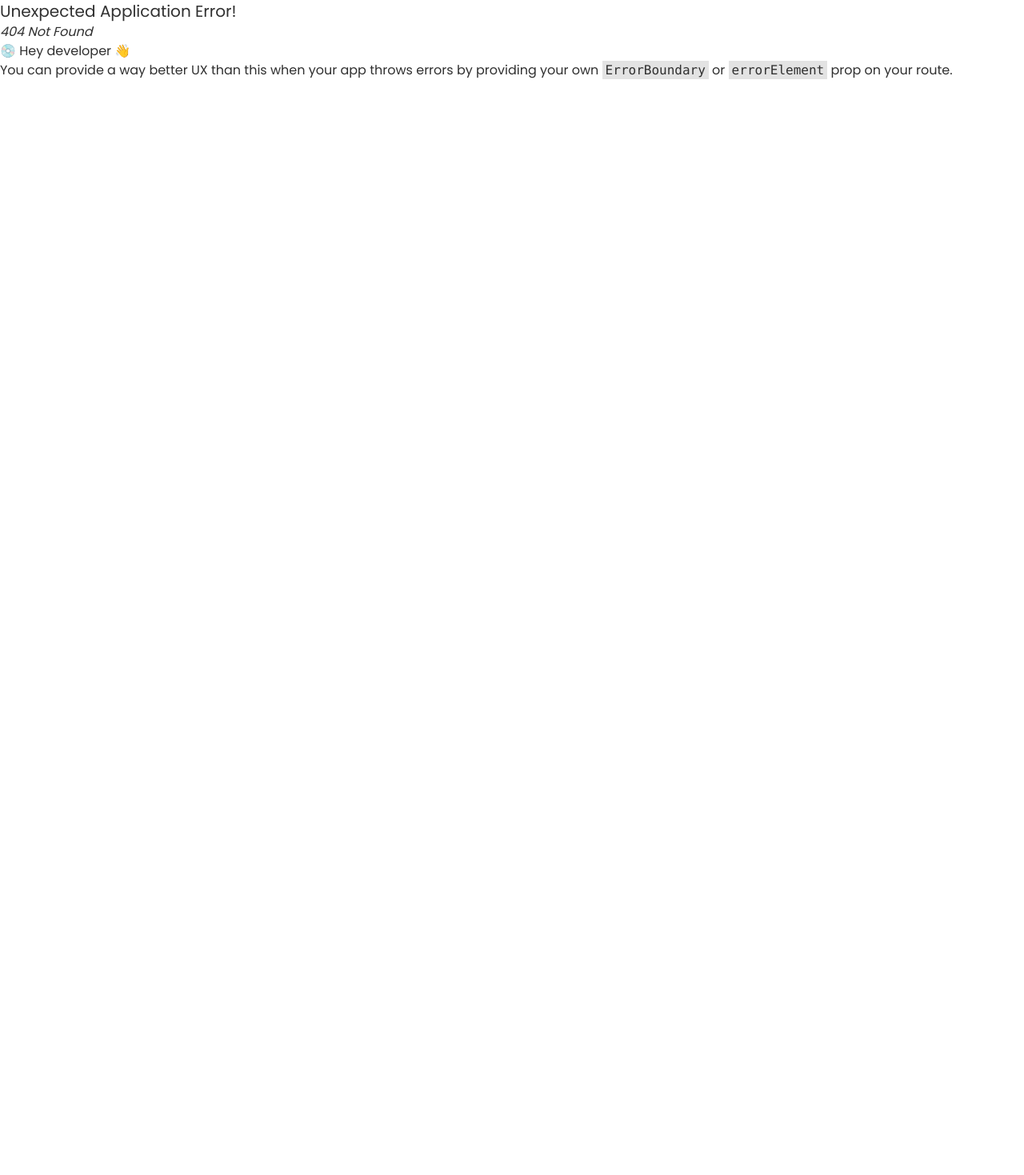
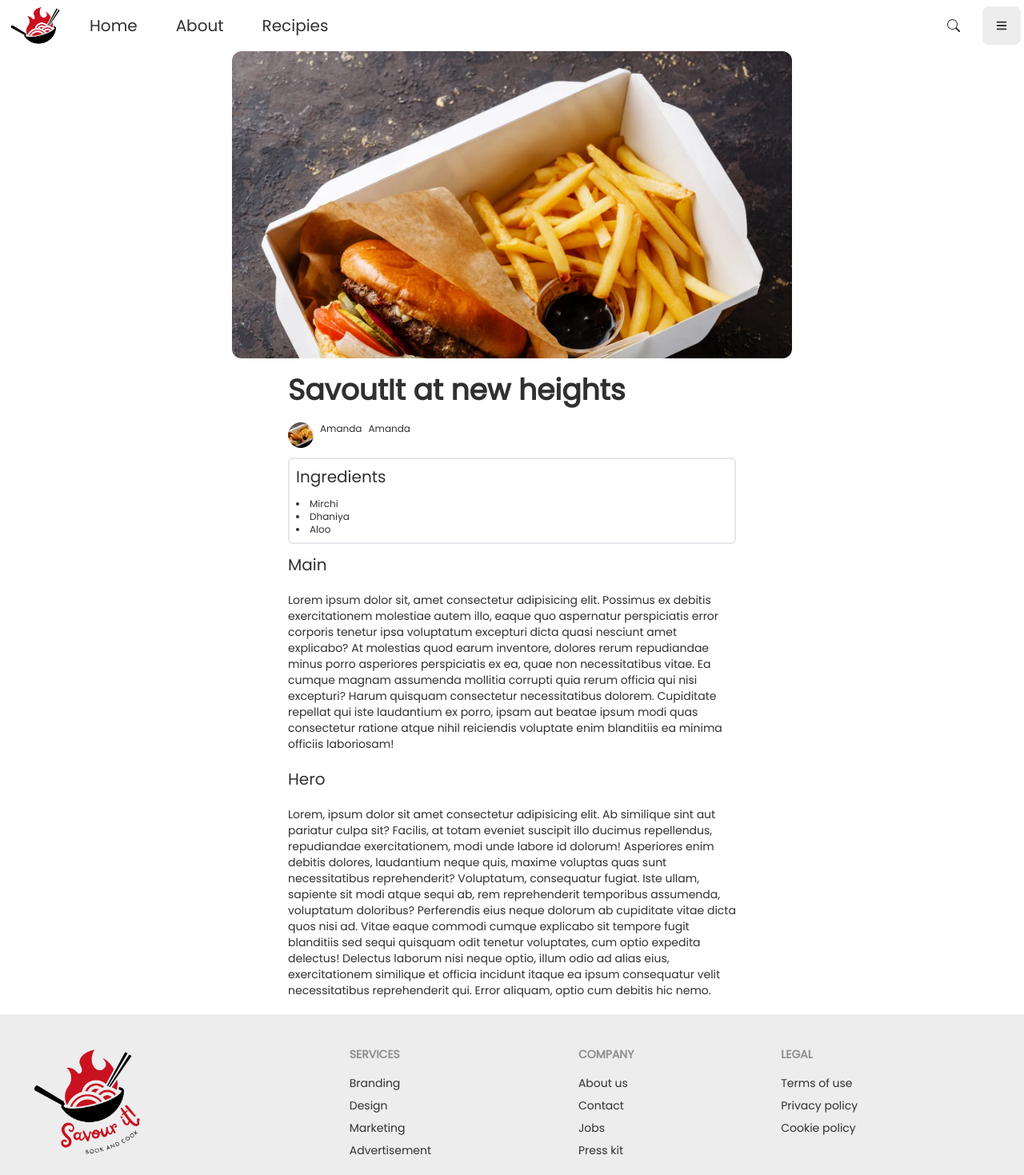
Before and after one commit to AmanNegi/SavourIt, a React (Vite) app in the folder src/frontend/: page /blogDetail in a window 1280 px wide. Before the commit this address had no page. Shown: the top 1469 px of the page at 80% size. Before the commit the page ends 800 px from the top, so only its background shows below. Built offline with nearby package versions, Linux system fonts and the light colour scheme.

Commit message:
chore: add blog detail

```diff
--- a/src/frontend/src/main.jsx
+++ b/src/frontend/src/main.jsx
@@ -3,6 +3,7 @@ import "./index.css";
 import { createBrowserRouter, RouterProvider } from "react-router-dom";
 import LandingPage from "./pages/LandingPage/LandingPage.jsx";
 import BlogPage from "./pages/BlogPage/BlogPage.jsx";
+import BlogDetailPage from "./pages/BlogDetailPage/BlogDetailPage.jsx";
 
 const router = createBrowserRouter([
   {
@@ -12,6 +13,10 @@ const router = createBrowserRouter([
   {
     path: "/blog",
     element: <BlogPage />,
+  },
+  {
+    path: "/blogDetail",
+    element: <BlogDetailPage />
   }
 ]);
 
--- a/src/frontend/src/nav.jsx
+++ b/src/frontend/src/nav.jsx
@@ -2,6 +2,7 @@ import logo from "./assets/logo.png";
 import PropTypes from 'prop-types'; // ES6
 import { BsSearch } from "react-icons/bs";
 import { FaBars } from "react-icons/fa";
+import { useNavigate } from "react-router-dom";
 
 
 export function Nav() {
@@ -10,9 +11,9 @@ export function Nav() {
       <div className="flex flex-row h-[8vh] bg-base-100 items-center">
         <img src={logo} className="w-[8vh] h-[8vh] mx-3" alt="" />
 
-        <NavBarItem name="Home" />
-        <NavBarItem name="About" />
-        <NavBarItem name="Recipies" />
+        <NavBarItem name="Home" path="/" />
+        <NavBarItem name="About" path="/" />
+        <NavBarItem name="Recipies" path="/blog" />
 
         <div className="flex-1"></div>
         <div className="flex items-center justify-center h-[8vh] px-6 hover:bg-gray-200">
@@ -26,65 +27,20 @@ export function Nav() {
             <li><a>Login</a></li>
           </ul>
         </div>
-
-        {/* <NavBarItem name="Search" /> */}
-
-        {/* <div className="flex space-x-10">
-          <a className="text-xl normal-case btn btn-ghost">Home</a>
-          <a className="text-xl normal-case btn btn-ghost">About</a>
-          <a className="text-xl normal-case btn btn-ghost">Blog</a>
-        </div>
-        <div className=" flex justify-end w-[100%]">
-          <div>
-            <div className="dropdown dropdown-end">
-              <label tabIndex={0} className="btn btn-ghost btn-circle">
-                <div className="indicator">
-                  <svg
-                    xmlns="http://www.w3.org/2000/svg"
-                    className="w-5 h-5"
-                    fill="none"
-                    viewBox="0 0 24 24"
-                    stroke="currentColor"
-                  >
-                    <path
-                      strokeLinecap="round"
-                      strokeLinejoin="round"
-                      strokeWidth="2"
-                      d="M3 3h2l.4 2M7 13h10l4-8H5.4M7 13L5.4 5M7 13l-2.293 2.293c-.63.63-.184 1.707.707 1.707H17m0 0a2 2 0 100 4 2 2 0 000-4zm-8 2a2 2 0 11-4 0 2 2 0 014 0z"
-                    />
-                  </svg>
-                  <span className="badge badge-sm indicator-item">8</span>
-                </div>
-              </label>
-            </div>
-            <div className="dropdown dropdown-end">
-              <label tabIndex={0} className="btn btn-ghost btn-circle avatar">
-                <div className="w-10 rounded-full">
-                  <img src={logo} alt="" />
-                </div>
-              </label>
-              <ul
-                tabIndex={0}
-                className="menu menu-sm dropdown-content mt-3 z-[1] p-2 shadow bg-base-100 rounded-box w-52"
-              >
-                <li>
-                  <a>Logout</a>
-                </li>
-              </ul>
-            </div>
-          </div>
-        </div> */}
       </div >
     </>
   );
 }
 
 
-function NavBarItem({ name }) {
-  console.log(name);
+function NavBarItem({ name, path }) {
+
+  const navigate = useNavigate();
   return (
     <>
-      <div className="flex items-center justify-center h-[8vh] px-6 hover:bg-gray-200">
+      <div onClick={() => {
+        navigate(path);
+      }} className="cursor-pointer flex items-center justify-center h-[8vh] px-6 hover:bg-gray-200">
         <h2 >{name}</h2>
       </div>
     </>
@@ -93,4 +49,5 @@ function NavBarItem({ name }) {
 
 NavBarItem.propTypes = {
   name: PropTypes.string.isRequired,
+  path: PropTypes.string.isRequired,
 };
--- /dev/null
+++ b/src/frontend/src/pages/BlogDetailPage/BlogDetailPage.jsx
@@ -0,0 +1,70 @@
+import BlogImg from "../../assets/Hamburger-and-french-fries-paper-box.webp";
+import Footer from "../../components/Footer";
+import { Nav } from "../../nav";
+
+const BlogDetailsPage = () => {
+  return (
+    <>
+      <Nav />
+      <div className=" object-cover mx-auto max-w-[700px] h-96 rounded-xl overflow-hidden">
+        <img src={BlogImg} alt="image" />
+      </div>
+      <div className="w-[35rem] mx-auto text-left">
+        <h1 className="py-2 my-3">SavoutIt at new heights</h1>
+      </div>
+      <div className="w-[35rem] mx-auto rounded-md flex flex-col items-start">
+        <div className="avatar">
+          <div className="w-8 rounded-full">
+            <img src={BlogImg} />
+          </div>
+          <p className="pl-2 text-xs">Amanda</p>
+          <p className="pl-2 text-xs">Amanda</p>
+        </div>
+      </div>
+      <div className="w-[35rem] mx-auto border-2 rounded-md flex flex-col items-start p-2 my-3 text-xs">
+        <h2 className="mb-3">Ingredients</h2>
+        <ul className="list-disc list-inside">
+          <li>Mirchi</li>
+          <li>Dhaniya</li>
+          <li>Aloo</li>
+        </ul>
+      </div>
+      <div className="w-[35rem] mx-auto text-left text-sm">
+        <h2>Main</h2>
+        <p className="my-5">
+          Lorem ipsum dolor sit, amet consectetur adipisicing elit. Possimus ex
+          debitis exercitationem molestiae autem illo, eaque quo aspernatur
+          perspiciatis error corporis tenetur ipsa voluptatum excepturi dicta
+          quasi nesciunt amet explicabo? At molestias quod earum inventore,
+          dolores rerum repudiandae minus porro asperiores perspiciatis ex ea,
+          quae non necessitatibus vitae. Ea cumque magnam assumenda mollitia
+          corrupti quia rerum officia qui nisi excepturi? Harum quisquam
+          consectetur necessitatibus dolorem. Cupiditate repellat qui iste
+          laudantium ex porro, ipsam aut beatae ipsum modi quas consectetur
+          ratione atque nihil reiciendis voluptate enim blanditiis ea minima
+          officiis laboriosam!
+        </p>
+        <h2>Hero</h2>
+        <p className="my-5">
+          Lorem, ipsum dolor sit amet consectetur adipisicing elit. Ab similique
+          sint aut pariatur culpa sit? Facilis, at totam eveniet suscipit illo
+          ducimus repellendus, repudiandae exercitationem, modi unde labore id
+          dolorum! Asperiores enim debitis dolores, laudantium neque quis,
+          maxime voluptas quas sunt necessitatibus reprehenderit? Voluptatum,
+          consequatur fugiat. Iste ullam, sapiente sit modi atque sequi ab, rem
+          reprehenderit temporibus assumenda, voluptatum doloribus? Perferendis
+          eius neque dolorum ab cupiditate vitae dicta quos nisi ad. Vitae eaque
+          commodi cumque explicabo sit tempore fugit blanditiis sed sequi
+          quisquam odit tenetur voluptates, cum optio expedita delectus!
+          Delectus laborum nisi neque optio, illum odio ad alias eius,
+          exercitationem similique et officia incidunt itaque ea ipsum
+          consequatur velit necessitatibus reprehenderit qui. Error aliquam,
+          optio cum debitis hic nemo.
+        </p>
+      </div>
+      <Footer />
+    </>
+  );
+};
+
+export default BlogDetailsPage;
--- a/src/frontend/src/pages/BlogPage/BlogPage.jsx
+++ b/src/frontend/src/pages/BlogPage/BlogPage.jsx
@@ -1,69 +1,33 @@
-import BlogImg from "../../assets/Hamburger-and-french-fries-paper-box.webp";
 import Footer from "../../components/Footer";
 import { Nav } from "../../nav";
-const BlogPage = () => {
-  return (
-      <>
-      <Nav />
-      <div className=" object-cover mx-auto max-w-[700px] h-96 rounded-xl overflow-hidden">
-        <img src={BlogImg} alt="image" />
-      </div>
-      <div className="w-[35rem] mx-auto text-left">
-        <h1 className="py-2 my-3">SavoutIt at new heights</h1>
-      </div>
-      <div className="w-[35rem] mx-auto rounded-md flex flex-col items-start">
-        <div className="avatar">
-          <div className="w-8 rounded-full">
-            <img src={BlogImg} />
-          </div>
-          <p className="pl-2 text-xs">Amanda</p>
-          <p className="pl-2 text-xs">Amanda</p>
-        </div>
-      </div>
-      <div className="w-[35rem] mx-auto border-2 rounded-md flex flex-col items-start p-2 my-3 text-xs">
-        <h2 className="mb-3">Ingredients</h2>
-        <ul className="list-disc list-inside">
-          <li>Mirchi</li>
-          <li>Dhaniya</li>
-          <li>Aloo</li>
-        </ul>
-      </div>
-      <div className="w-[35rem] mx-auto text-left text-sm">
-        <h2>Main</h2>
-        <p className="my-5">
-          Lorem ipsum dolor sit, amet consectetur adipisicing elit. Possimus ex
-          debitis exercitationem molestiae autem illo, eaque quo aspernatur
-          perspiciatis error corporis tenetur ipsa voluptatum excepturi dicta
-          quasi nesciunt amet explicabo? At molestias quod earum inventore,
-          dolores rerum repudiandae minus porro asperiores perspiciatis ex ea,
-          quae non necessitatibus vitae. Ea cumque magnam assumenda mollitia
-          corrupti quia rerum officia qui nisi excepturi? Harum quisquam
-          consectetur necessitatibus dolorem. Cupiditate repellat qui iste
-          laudantium ex porro, ipsam aut beatae ipsum modi quas consectetur
-          ratione atque nihil reiciendis voluptate enim blanditiis ea minima
-          officiis laboriosam!
-        </p>
-        <h2>Hero</h2>
-        <p className="my-5">
-          Lorem, ipsum dolor sit amet consectetur adipisicing elit. Ab similique
-          sint aut pariatur culpa sit? Facilis, at totam eveniet suscipit illo
-          ducimus repellendus, repudiandae exercitationem, modi unde labore id
-          dolorum! Asperiores enim debitis dolores, laudantium neque quis,
-          maxime voluptas quas sunt necessitatibus reprehenderit? Voluptatum,
-          consequatur fugiat. Iste ullam, sapiente sit modi atque sequi ab, rem
-          reprehenderit temporibus assumenda, voluptatum doloribus? Perferendis
-          eius neque dolorum ab cupiditate vitae dicta quos nisi ad. Vitae eaque
-          commodi cumque explicabo sit tempore fugit blanditiis sed sequi
-          quisquam odit tenetur voluptates, cum optio expedita delectus!
-          Delectus laborum nisi neque optio, illum odio ad alias eius,
-          exercitationem similique et officia incidunt itaque ea ipsum
-          consequatur velit necessitatibus reprehenderit qui. Error aliquam,
-          optio cum debitis hic nemo.
-        </p>
-      </div>
-      <Footer/>
-    </>
-  );
+import { BlogCard } from "../LandingPage/components/BlogCard"
+
+const demoitem = {
+    name: "Panner Tikka",
+    description: "loremipsum loremipsum loremipsum loremipsum loremipsum loremipsum",
+    image: "https://upload.wikimedia.org/wikipedia/commons/thumb/b/b6/Image_created_with_a_mobile_phone.png/1280px-Image_created_with_a_mobile_phone.png"
 };
 
-export default BlogPage;
+const BlogPage = () => {
+    return (
+        <main>
+            <Nav />
+            <div className="h-[5vh] mt-[10vh] w-full flex flex-col items-center justify-center">
+                <h1>Popular Recipies</h1>
+                <p className="text-slate-500">Recipies people love frequently</p>
+            </div>
+            <div className="grid grid-cols-3 gap-5 mx-20 my-20">
+                <BlogCard {...demoitem} />
+                <BlogCard {...demoitem} />
+                <BlogCard {...demoitem} />
+                <BlogCard {...demoitem} />
+                <BlogCard {...demoitem} />
+                <BlogCard {...demoitem} />
+                <BlogCard {...demoitem} />
+            </div>
+            <Footer />
+        </main>
+    )
+}
+
+export default BlogPage
--- a/src/frontend/src/pages/LandingPage/components/BlogCard.jsx
+++ b/src/frontend/src/pages/LandingPage/components/BlogCard.jsx
@@ -1,5 +1,8 @@
 import PropTypes from 'prop-types';
+import { useNavigate } from 'react-router-dom';
 export function BlogCard({ name, description, image }) {
+  var navigate = useNavigate();
+
   return (
     <>
       <div className="rounded-lg relative w-[100%] h-[50vh] bg-base-100 trendingCard overflow-hidden p-3">
@@ -15,11 +18,13 @@ export function BlogCard({ name, description, image }) {
           <p className='text-sm'> ~ Aster Joules</p>
         </div>
         <div className="absolute bottom-2 right-2">
-          <button className="btn btn-outline">Read More</button>
+          <button onClick={() => {
+            navigate("/blogDetail");
+          }} className="btn btn-outline">Read More</button>
         </div>
 
 
-      </div>
+      </div >
     </>
   );
 }
```
